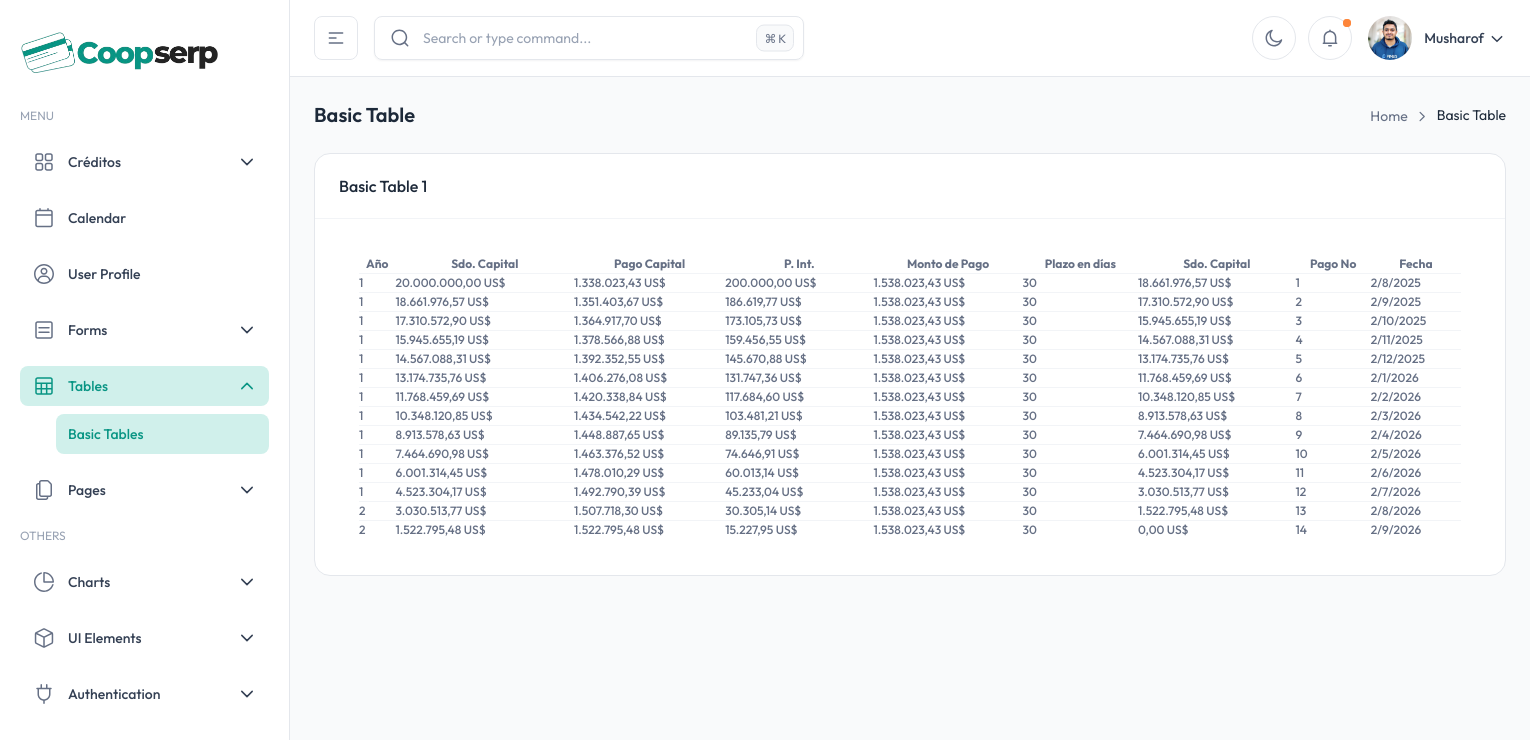
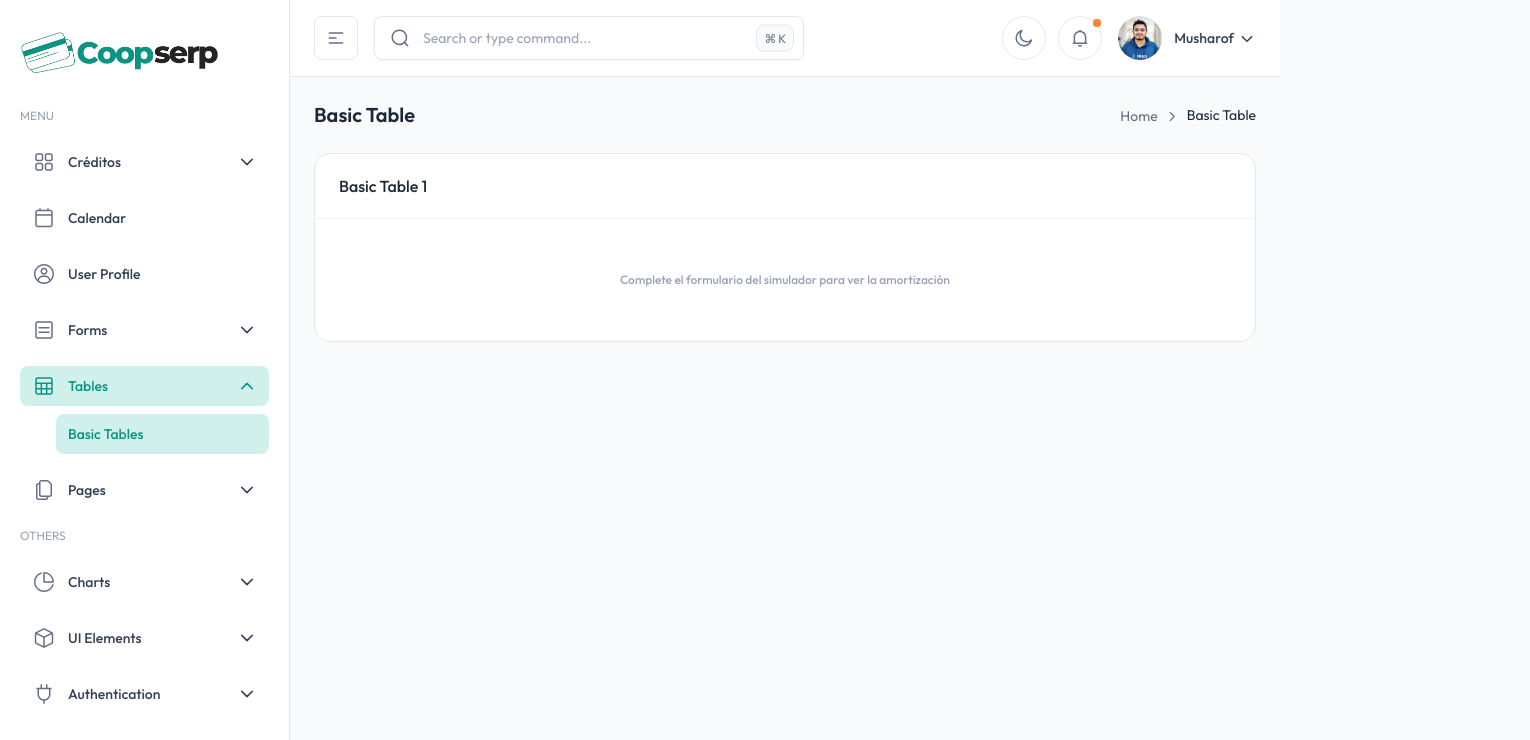
Before and after one commit to Tobarsitoo/SimuladorCredi-FrontEnd, a Next.js app: page /basic-tables in a window 1280 px wide. Shown: the top 740 px of the page, 1530 px wide, since content can reach past the window. Built offline with nearby package versions, Linux system fonts and the light colour scheme.

Commit message:
Amortizacion completa
Se hizo la simulacion

```diff
--- a/src/components/form/Select.tsx
+++ b/src/components/form/Select.tsx
@@ -1,4 +1,4 @@
-import React, { useState } from "react";
+import React from "react";
 
 interface Option {
   value: string;
@@ -6,40 +6,37 @@ interface Option {
 }
 
 interface SelectProps {
+  name?: string;
   options: Option[];
   placeholder?: string;
+  className?: string;
   onChange: (value: string) => void;
-  className?: string;
-  defaultValue?: string;
+  value?: string;
 }
 
 const Select: React.FC<SelectProps> = ({
+  name,
   options,
   placeholder = "Select an option",
+  className = "",
   onChange,
-  className = "",
-  defaultValue = "",
+  value = "",
 }) => {
-  // Manage the selected value
-  const [selectedValue, setSelectedValue] = useState<string>(defaultValue);
-
   const handleChange = (e: React.ChangeEvent<HTMLSelectElement>) => {
-    const value = e.target.value;
-    setSelectedValue(value);
-    onChange(value); // Trigger parent handler
+    onChange(e.target.value);
   };
 
   return (
     <select
-      className={`h-11 w-full appearance-none rounded-lg border border-gray-300  px-4 py-2.5 pr-11 text-sm shadow-theme-xs placeholder:text-gray-400 focus:border-brand-300 focus:outline-hidden focus:ring-3 focus:ring-brand-500/10 dark:border-gray-700 dark:bg-gray-900 dark:text-white/90 dark:placeholder:text-white/30 dark:focus:border-brand-800 ${
-        selectedValue
+      name={name}
+      value={value}
+      onChange={handleChange}
+      className={`h-11 w-full appearance-none rounded-lg border border-gray-300 px-4 py-2.5 pr-11 text-sm shadow-theme-xs placeholder:text-gray-400 focus:border-brand-300 focus:outline-none focus:ring-3 focus:ring-brand-500/10 dark:border-gray-700 dark:bg-gray-900 dark:text-white/90 dark:placeholder:text-white/30 dark:focus:border-brand-800 ${
+        value
           ? "text-gray-800 dark:text-white/90"
           : "text-gray-400 dark:text-gray-400"
       } ${className}`}
-      value={selectedValue}
-      onChange={handleChange}
     >
-      {/* Placeholder option */}
       <option
         value=""
         disabled
@@ -47,7 +44,6 @@ const Select: React.FC<SelectProps> = ({
       >
         {placeholder}
       </option>
-      {/* Map over options */}
       {options.map((option) => (
         <option
           key={option.value}
--- a/src/components/tables/BasicTableOne.tsx
+++ b/src/components/tables/BasicTableOne.tsx
@@ -19,31 +19,37 @@ interface AmortizationData {
   fecha: string;
 }
 
-export default function BasicTableOne() {
+interface Props {
+  monto: number;
+  tasaInteres: number;
+  plazo: number;
+  fechaInicio: string;
+}
+
+export default function BasicTableOne({ monto, tasaInteres, plazo, fechaInicio }: Props) {
   const [amortizationData, setAmortizationData] = useState<AmortizationData[]>([]);
 
   useEffect(() => {
-    // Parámetros del préstamo (debes obtenerlos de alguna manera)
-    const montoPrestamo = 20000000;
-    const tasaInteresAnual = 0.12; // 12% anual
-    const plazoMeses = 14;
-
-    const resultados = calcularAmortizacion(montoPrestamo, tasaInteresAnual, plazoMeses);
+    if(monto > 0 && tasaInteres >= 0 && plazo > 0) {
+      const resultados = calcularAmortizacion(monto, tasaInteres, plazo, fechaInicio);
       setAmortizationData(resultados);
-  }, []);
+    }
+  }, [monto, tasaInteres, plazo, fechaInicio]);
 
   const calcularAmortizacion = (
     montoPrestamo: number,
     tasaInteresAnual: number,
-    plazoMeses: number
+    plazoMeses: number,
+    fechaInicio: string
   ): AmortizationData[] => {
     const resultados: AmortizationData[] = [];
     let saldo = montoPrestamo;
-    const tasaInteresMensual = tasaInteresAnual / 12;
+    const tasaInteresMensual = tasaInteresAnual / 12 / 100; // Convertir porcentaje a decimal
     const pagoMensual =
       (montoPrestamo * tasaInteresMensual) /
       (1 - Math.pow(1 + tasaInteresMensual, -plazoMeses));
-    let fechaActual = new Date("2025-08-02"); // Fecha inicial
+
+    let fechaActual = new Date(fechaInicio);
 
     for (let i = 1; i <= plazoMeses; i++) {
       const interes = saldo * tasaInteresMensual;
@@ -59,11 +65,15 @@ export default function BasicTableOne() {
         plazoDias: 30,
         sdoCapitalFinal: nuevoSaldo,
         pagoNo: i,
-        fecha: fechaActual.toLocaleDateString("es-ES"),
+        fecha: fechaActual.toLocaleDateString("es-ES", {
+          day: '2-digit',
+          month: '2-digit',
+          year: 'numeric'
+        }),
       });
 
       saldo = nuevoSaldo;
-      fechaActual.setMonth(fechaActual.getMonth() + 1);
+      fechaActual = new Date(fechaActual.setMonth(fechaActual.getMonth() + 1));
     }
 
     return resultados;
@@ -71,20 +81,21 @@ export default function BasicTableOne() {
 
   return (
     <div className="px-5 py-3 font-medium text-gray-500 text-start text-theme-xs dark:text-gray-400">
+      {amortizationData.length > 0 ? (
         <div className="max-w-full overflow-x-auto">
           <div className="min-w-[1102px]">
             <Table>
               <TableHeader className="border-b border-gray-100 dark:border-white/[0.05]">
                 <TableRow>
                   <TableCell isHeader>Año</TableCell>
-                <TableCell isHeader>Sdo. Capital</TableCell>
+                  <TableCell isHeader>Sdo. Capital Inicial</TableCell>
                   <TableCell isHeader>Pago Capital</TableCell>
-                <TableCell isHeader>P. Int.</TableCell>
-                <TableCell isHeader>Monto de Pago</TableCell>
-                <TableCell isHeader>Plazo en días</TableCell>
-                <TableCell isHeader>Sdo. Capital</TableCell>
-                <TableCell isHeader>Pago No</TableCell>
-                <TableCell isHeader>Fecha</TableCell>
+                  <TableCell isHeader>Interés</TableCell>
+                  <TableCell isHeader>Cuota Mensual</TableCell>
+                  <TableCell isHeader>Días</TableCell>
+                  <TableCell isHeader>Sdo. Capital Final</TableCell>
+                  <TableCell isHeader>N° Pago</TableCell>
+                  <TableCell isHeader>Fecha Pago</TableCell>
                 </TableRow>
               </TableHeader>
 
@@ -92,12 +103,12 @@ export default function BasicTableOne() {
                 {amortizationData.map((data, index) => (
                   <TableRow key={index}>
                     <TableCell>{data.anio}</TableCell>
-                  <TableCell>{data.sdoCapitalInicial.toLocaleString('es-ES', { style: 'currency', currency: 'USD' })}</TableCell>
-                  <TableCell>{data.pagoCapital.toLocaleString('es-ES', { style: 'currency', currency: 'USD' })}</TableCell>
-                  <TableCell>{data.pInt.toLocaleString('es-ES', { style: 'currency', currency: 'USD' })}</TableCell>
-                  <TableCell>{data.montoPago.toLocaleString('es-ES', { style: 'currency', currency: 'USD' })}</TableCell>
+                    <TableCell>{formatCurrency(data.sdoCapitalInicial)}</TableCell>
+                    <TableCell>{formatCurrency(data.pagoCapital)}</TableCell>
+                    <TableCell>{formatCurrency(data.pInt)}</TableCell>
+                    <TableCell>{formatCurrency(data.montoPago)}</TableCell>
                     <TableCell>{data.plazoDias}</TableCell>
-                  <TableCell>{data.sdoCapitalFinal.toLocaleString('es-ES', { style: 'currency', currency: 'USD' })}</TableCell>
+                    <TableCell>{formatCurrency(data.sdoCapitalFinal)}</TableCell>
                     <TableCell>{data.pagoNo}</TableCell>
                     <TableCell>{data.fecha}</TableCell>
                   </TableRow>
@@ -106,6 +117,20 @@ export default function BasicTableOne() {
             </Table>
           </div>
         </div>
+      ) : (
+        <div className="text-center py-4 text-gray-400">
+          Complete el formulario del simulador para ver la amortización
+        </div>
+      )}
     </div>
   );
 }
+
+const formatCurrency = (value: number) => {
+  return new Intl.NumberFormat('es-CO', {
+    style: 'currency',
+    currency: 'COP',
+    minimumFractionDigits: 0,
+    maximumFractionDigits: 0
+  }).format(value);
+}
```
Also changed, not shown: src/components/simluador-creditos/formulario/Inputs.tsx (+59 -173 lines). Lines whose indentation alone changed are shown as unchanged.
